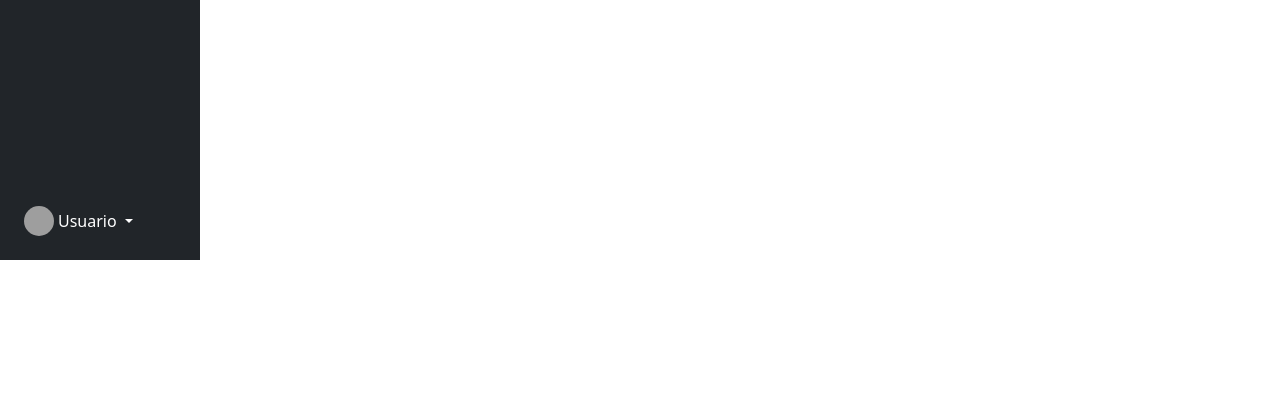
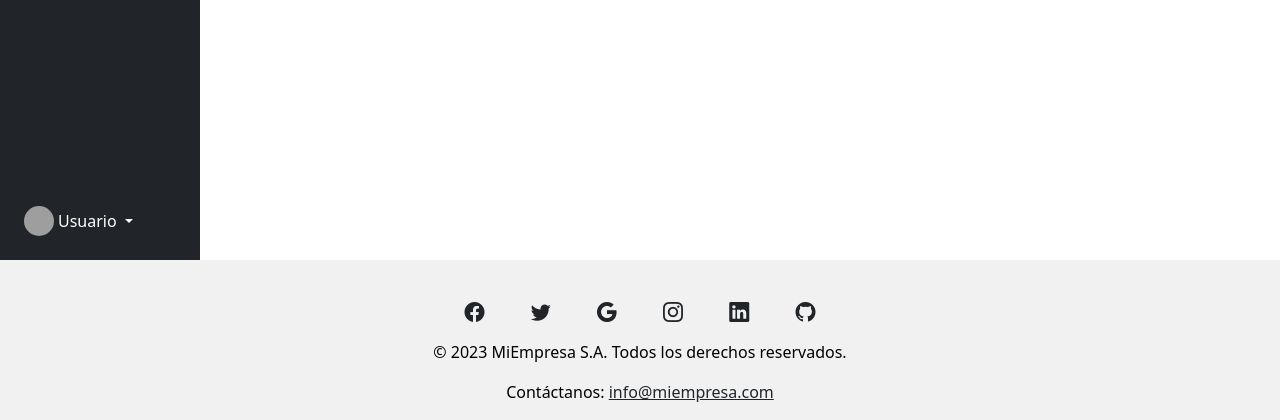
Before and after one commit to RicardoGarridoC/PortafolioCI, a CodeIgniter 4 app: the page made by app/Views/ver_jugadores.php in a window 1280 px wide. Shown: the part 540-960 px from the top of the page. Before the commit the page ends 800 px from the top, so only its background shows below. Run offline with PHP 8.4 and a stand-in for CodeIgniter, Linux system fonts and the light colour scheme; the template is opened without the code that fills it, so the values that code supplies are empty; some libraries are stand-ins or nearby versions; grey boxes are pictures that could not be loaded.

Commit message:
sidebar footer socio aprendiendo codeig layouts

```diff
--- a/app/Views/layout/sidebarsocio.php
+++ b/app/Views/layout/sidebarsocio.php
@@ -1,97 +1,111 @@
 <!DOCTYPE html>
 <html lang="en">
 <head>
+    <meta name="viewport" content="width=device-width, initial-scale=1.0">
     <link href="https://cdn.jsdelivr.net/npm/bootstrap@5.3.0-alpha3/dist/css/bootstrap.min.css" rel="stylesheet" integrity="sha384-KK94CHFLLe+nY2dmCWGMq91rCGa5gtU4mk92HdvYe+M/SXH301p5ILy+dN9+nJOZ" crossorigin="anonymous">
-    <link href="https://cdn.jsdelivr.net/npm/@fortawesome/fontawesome-free@6.2.1/css/fontawesome.min.css">
+    <link href="https://cdn.jsdelivr.net/npm/@fortawesome/fontawesome-free@6.2.1/css/fontawesome.min.css" rel="stylesheet">
     <link rel="stylesheet" href="https://cdn.jsdelivr.net/npm/bootstrap-icons@1.10.5/font/bootstrap-icons.css">
     <style>
-        .col-auto {
-            position: fixed;
+        .my-class {
+            position: sticky;
             top: 0;
-            bottom: 0;
+            left: 0;
+            height: 100%;
             width: 200px; /* Adjust the width according to your needs */
             z-index: 1; /* Ensure the sidebar stays on top of other content */
-            overflow-y: auto; /* Add a scrollbar to the sidebar if it's taller than the viewport */
             transition: all 0.2s ease-in-out; /* Add a transition effect when the sidebar changes position */
         }
 
-        /* Add some padding to the content to account for the fixed sidebar */
+        /* Add some padding to the content to account for the fixed sidebar
         .content {
-            padding-left: 220px; /* Adjust the padding according to the width of the sidebar */
+            padding-left: 200px;
+        }*/
+        footer {
+        height: 160px; /* Adjust to your desired height */
+        background-color: #eee;
+        bottom: 0;
+        z-index: 999;
+        }
+        @media (max-width: 576px) {
+            .hide-on-small {
+                display: none;
+            }
+            .my-class {
+                width: 70px;
+            }
         }
     </style>
 </head>
 <body>
-
     <div class="container-fluid">
         <div class="row flex-nowrap">
-            <div class="col-auto col-sm-3 col-xl-2 px-sm-2 px-0 bg-dark">
+            <div class="col-12 col-sm-2 col-xl-2 px-sm-2 px-0 bg-dark my-class">
                 <div class="d-flex flex-column align-items-center align-items-sm-start px-3 pt-2 text-white min-vh-100">
                     <a href="/" class="d-flex align-items-center pb-3 mb-md-0 me-md-auto text-white text-decoration-none">
-                        <span class="fs-5 d-none d-sm-inline">Club Los Alces F.C.</span>
+                        <span class="hide-on-small fs-5 d-none d-sm-inline">Club Los Alces F.C.</span>
                     </a>
                     <ul class="nav nav-pills flex-column mb-sm-auto mb-0 align-items-center align-items-sm-start" id="menu">
                         <li class="nav-item">
                             <a href="#" class="nav-link align-middle px-0">
-                                <i class="fs-4 bi-house"></i> <span class="ms-1 d-none d-sm-inline">Inicio</span>
+                                <i class="fs-4 bi-house"></i> <span class="hide-on-small ms-1 d-none d-sm-inline">Inicio</span>
                             </a>
                         </li>
                         <li>
                             <a href="#submenu1" data-bs-toggle="collapse" class="nav-link px-0 align-middle">
-                                <i class="fs-4 bi-speedometer2"></i> <span class="ms-1 d-none d-sm-inline">Club</span> </a>
+                                <i class="fs-4 bi-speedometer2"></i> <span class="hide-on-small ms-1 d-none d-sm-inline">Club</span> </a>
                             <ul class="collapse nav flex-column ms-1" id="submenu1" data-bs-parent="#menu">
                                 <li class="w-100">
-                                    <a href="#" class="nav-link px-0"> <span class="d-none d-sm-inline">Jugadores</span>  </a>
+                                    <a href="#" class="nav-link px-0"> <span class=" hide-on-small d-none d-sm-inline">Jugadores</span> 1</a>
                                 </li>
                                 <li>
-                                    <a href="#" class="nav-link px-0"> <span class="d-none d-sm-inline">Campeonatos</span>  </a>
+                                    <a href="#" class="nav-link px-0"> <span class=" hide-on-small d-none d-sm-inline">Campeonatos</span> 2</a>
                                 </li>
                             </ul>
                         </li>
                         <li>
                             <a href="#" class="nav-link px-0 align-middle">
-                                <i class="fs-4 bi-table"></i> <span class="ms-1 d-none d-sm-inline">Orders</span></a>
+                                <i class="fs-4 bi-table"></i> <span class=" hide-on-small ms-1 d-none d-sm-inline">Orders</span></a>
                         </li>
                         <li>
                             <a href="#submenu2" data-bs-toggle="collapse" class="nav-link px-0 align-middle ">
-                                <i class="fs-4 bi-bootstrap"></i> <span class="ms-1 d-none d-sm-inline">Bootstrap</span></a>
+                                <i class="fs-4 bi-bootstrap"></i> <span class=" hide-on-small ms-1 d-none d-sm-inline">Bootstrap</span></a>
                             <ul class="collapse nav flex-column ms-1" id="submenu2" data-bs-parent="#menu">
                                 <li class="w-100">
-                                    <a href="#" class="nav-link px-0"> <span class="d-none d-sm-inline">Item</span> 1</a>
+                                    <a href="#" class="nav-link px-0"> <span class=" hide-on-small d-none d-sm-inline">Item</span> 1</a>
                                 </li>
                                 <li>
-                                    <a href="#" class="nav-link px-0"> <span class="d-none d-sm-inline">Item</span> 2</a>
+                                    <a href="#" class="nav-link px-0"> <span class=" hide-on-small d-none d-sm-inline">Item</span> 2</a>
                                 </li>
                             </ul>
                         </li>
                         <li>
                             <a href="#submenu3" data-bs-toggle="collapse" class="nav-link px-0 align-middle">
-                                <i class="fs-4 bi-grid"></i> <span class="ms-1 d-none d-sm-inline">Products</span> </a>
+                                <i class="fs-4 bi-grid"></i> <span class=" hide-on-small ms-1 d-none d-sm-inline">Products</span> </a>
                                 <ul class="collapse nav flex-column ms-1" id="submenu3" data-bs-parent="#menu">
                                 <li class="w-100">
-                                    <a href="#" class="nav-link px-0"> <span class="d-none d-sm-inline">Product</span> 1</a>
+                                    <a href="#" class="nav-link px-0"> <span class=" hide-on-small d-none d-sm-inline">Product</span> 1</a>
                                 </li>
                                 <li>
-                                    <a href="#" class="nav-link px-0"> <span class="d-none d-sm-inline">Product</span> 2</a>
+                                    <a href="#" class="nav-link px-0"> <span class=" hide-on-small d-none d-sm-inline">Product</span> 2</a>
                                 </li>
                                 <li>
-                                    <a href="#" class="nav-link px-0"> <span class="d-none d-sm-inline">Product</span> 3</a>
+                                    <a href="#" class="nav-link px-0"> <span class=" hide-on-small d-none d-sm-inline">Product</span> 3</a>
                                 </li>
                                 <li>
-                                    <a href="#" class="nav-link px-0"> <span class="d-none d-sm-inline">Product</span> 4</a>
+                                    <a href="#" class="nav-link px-0"> <span class=" hide-on-small d-none d-sm-inline">Product</span> 4</a>
                                 </li>
                             </ul>
                         </li>
                         <li>
                             <a href="#" class="nav-link px-0 align-middle">
-                                <i class="fs-4 bi-people"></i> <span class="ms-1 d-none d-sm-inline">Customers</span> </a>
+                                <i class="fs-4 bi-people"></i> <span class=" hide-on-small ms-1 d-none d-sm-inline">Customers</span> </a>
                         </li>
                     </ul>
                     <hr>
                     <div class="dropdown pb-4">
                         <a href="#" class="d-flex align-items-center text-white text-decoration-none dropdown-toggle" id="dropdownUser1" data-bs-toggle="dropdown" aria-expanded="false">
                             <img src="https://upload.wikimedia.org/wikipedia/commons/thumb/2/2c/Default_pfp.svg/1200px-Default_pfp.svg.png" alt="hugenerd" width="30" height="30" class="rounded-circle">
-                            <span class="d-none d-sm-inline mx-1">Usuario</span>
+                            <span class=" hide-on-small d-none d-sm-inline mx-1">Usuario</span>
                         </a>
                         <ul class="dropdown-menu dropdown-menu-dark text-small shadow">
                             <!--<li><a class="dropdown-item" href="#">New project...</a></li>-->
@@ -110,6 +124,60 @@
             </div>
         </div>
     </div>
+    <footer class="text-center text-black" style="background-color: #f1f1f1;">
+        <div class="container pt-4">
+            <!-- Social media -->
+            <section class="mb-4">
+            <a
+                class="btn btn-link btn-floating btn-lg text-dark m-1"
+                href="#!"
+                role="button"
+                data-mdb-ripple-color="dark"
+                ><i class="bi bi-facebook"></i>
+            </a>
+            <a
+                class="btn btn-link btn-floating btn-lg text-dark m-1"
+                href="#!"
+                role="button"
+                data-mdb-ripple-color="dark"
+                ><i class="bi bi-twitter"></i>
+            </a>
+            <a
+                class="btn btn-link btn-floating btn-lg text-dark m-1"
+                href="#!"
+                role="button"
+                data-mdb-ripple-color="dark"
+                ><i class="bi bi-google"></i
+            ></a>
+            <a
+                class="btn btn-link btn-floating btn-lg text-dark m-1"
+                href="#!"
+                role="button"
+                data-mdb-ripple-color="dark"
+                ><i class="bi bi-instagram"></i
+            ></a>
+            <a
+                class="btn btn-link btn-floating btn-lg text-dark m-1"
+                href="#!"
+                role="button"
+                data-mdb-ripple-color="dark"
+                ><i class="bi bi-linkedin"></i
+            ></a>
+            <a
+                class="btn btn-link btn-floating btn-lg text-dark m-1"
+                href="#!"
+                role="button"
+                data-mdb-ripple-color="dark"
+                ><i class="bi bi-github"></i
+            ></a>
+                <p>© 2023 MiEmpresa S.A. Todos los derechos reservados.</p>
+                <p>
+                Contáctanos: <a class="text-dark"> info@miempresa.com</a>
+                </p>
+            </section>
+        </div>
+
+    </footer>
     <!--SCRIPTS-->
     <script src="https://cdn.jsdelivr.net/npm/bootstrap@5.3.0-alpha3/dist/js/bootstrap.bundle.min.js" integrity="sha384-ENjdO4Dr2bkBIFxQpeoTz1HIcje39Wm4jDKdf19U8gI4ddQ3GYNS7NTKfAdVQSZe" crossorigin="anonymous"></script>
 
--- a/app/Views/ver_jugadores.php
+++ b/app/Views/ver_jugadores.php
@@ -12,7 +12,6 @@
     <script src="https://cdn.jsdelivr.net/npm/@popperjs/core@2.9.2/dist/umd/popper.min.js" integrity="sha384-IQsoLXl5PILFhosVNubq5LC7Qb9DXgDA9i+tQ8Zj3iwWAwPtgFTxbJ8NT4GN1R8p" crossorigin="anonymous"></script>
     <script src="https://cdn.jsdelivr.net/npm/bootstrap@5.3.0-alpha3/dist/js/bootstrap.bundle.min.js" integrity="sha384-dBfjg3n50r/9zRR6oN/JSaLd6kG1sJl1eRUss/cPxrdxQIaE/fyAM8XKzBkEfmQC" crossorigin="anonymous"></script>
 
-
 </head>
 <body>
     <?= $this->extend('layout/sidebarsocio') ?>
@@ -21,17 +20,20 @@
     <!-- Button trigger modal -->
     <div class="row">
     <?php foreach ($jugadores as $jugador) { ?>
-        <div class="card" style="width: 18rem;">
+    <div class="card mb-3 mx-auto col-12 col-sm-6 col-md-4 col-lg-3 card-sm">
         <img class="card-img-top" src="<?php echo $jugador['foto_url']; ?>" alt="Imagen de <?php echo $jugador['nombres']. ' ' . $jugador['apellidos']; ?>">
         <div class="card-body">
             <h5 class="card-title"><?php echo $jugador['nombres']. ' ' . $jugador['apellidos']; ?></h5>
             <p class="card-text"><?php echo $jugador['run']; ?></p>
             <div class="d-flex justify-content-between align-items-center">
-                    <a href="#" class="btn btn-sm btn-outline-secondary"data-bs-toggle="modal" data-bs-target="#exampleModal<?php echo $jugador['id']; ?>">Ver Perfil</a>
+                <a href="#" class="btn btn-sm btn-outline-secondary" data-bs-toggle="modal" data-bs-target="#exampleModal<?php echo $jugador['id']; ?>">Ver Perfil</a>
                 <small class="text-muted"><?php echo $jugador['posicion']; ?></small>
             </div>
         </div>
     </div>
+
+
+
 
 
         <!-- Modal -->
@@ -39,7 +41,7 @@
             <div class="modal-dialog">
                 <div class="modal-content">
                     <div class="modal-header">
-                        <h5 class="modal-title" id="exampleModalLabel">Modal title</h5>
+                        <h5 class="modal-title" id="exampleModalLabel">Perfil Jugador</h5>
                         <button type="button" class="btn-close" data-bs-dismiss="modal" aria-label="Close"></button>
                     </div>
                     <div class="modal-body">
```
Lines whose indentation alone changed are shown as unchanged.
